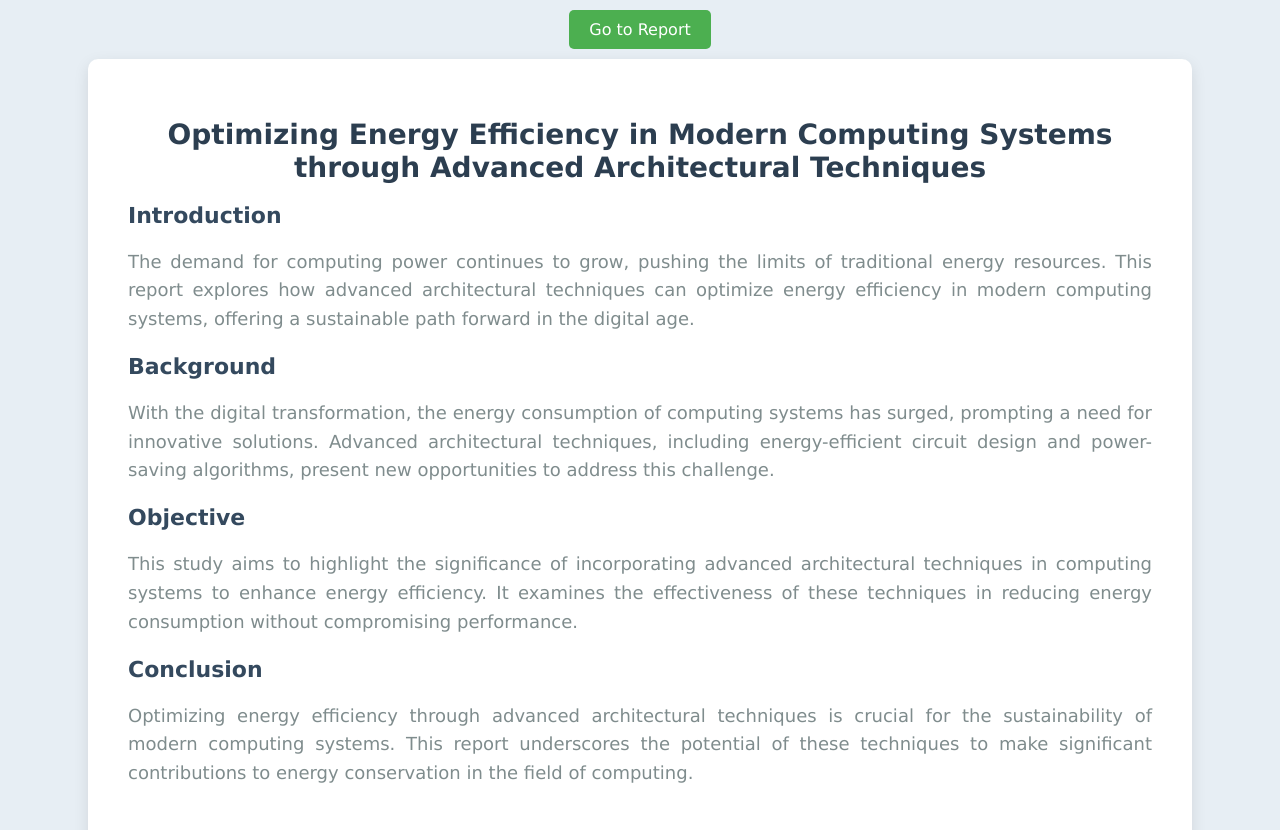
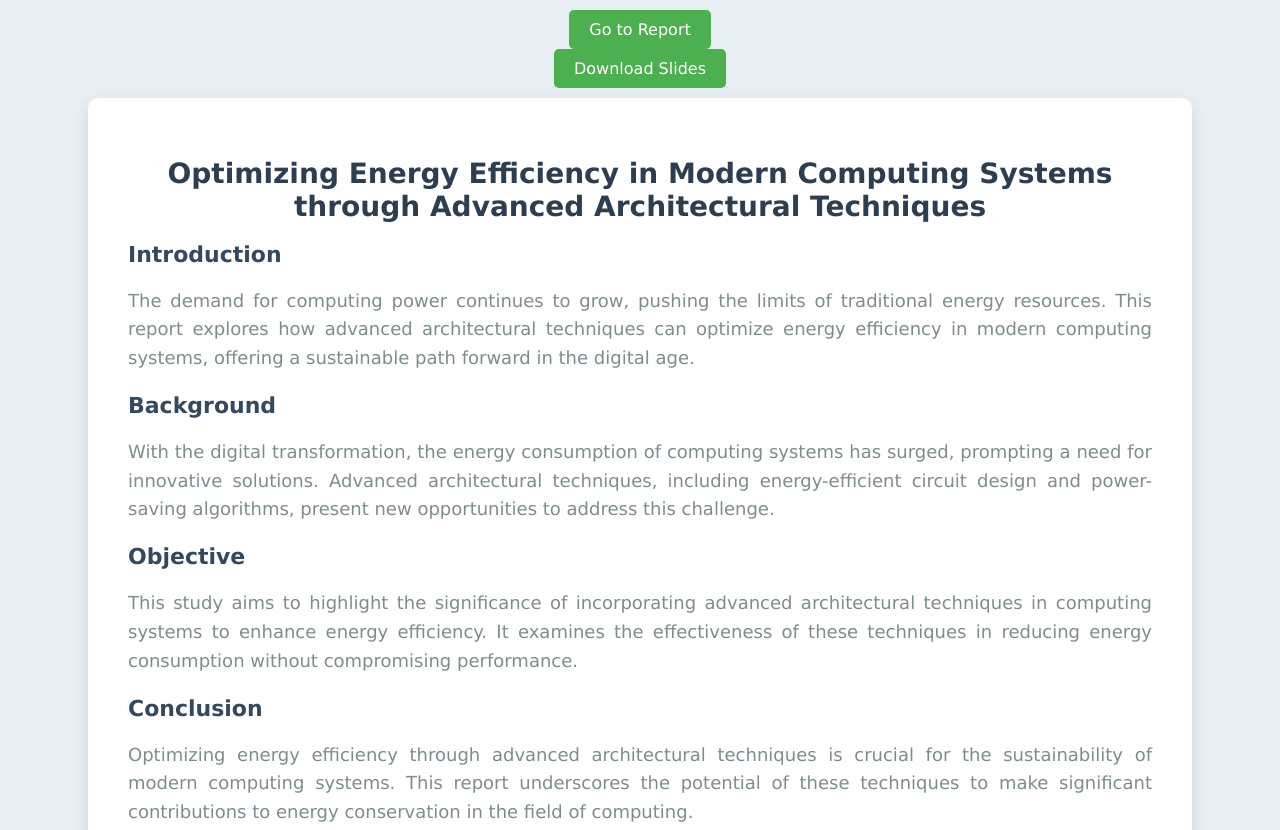
Before and after one commit to weichenatosu/weichenatosu.github.io, a plain HTML site: page index.html in a window 1280 px wide. Shown: the top 830 px of the page. Drawn offline with Linux system fonts and the light colour scheme.

Commit message:
add final-v2

```diff
--- a/index.html
+++ b/index.html
@@ -76,6 +76,9 @@
         <a href="FinalReport.html" class="jump-button">Go to Report</a>
     </div>
 
+    <div class="jump-button-container">
+        <a href="Presentation-ECE570.pptx" class="jump-button" download>Download Slides</a>
+    </div>
 
 
 
```
Also changed, not shown: 2 other files.
